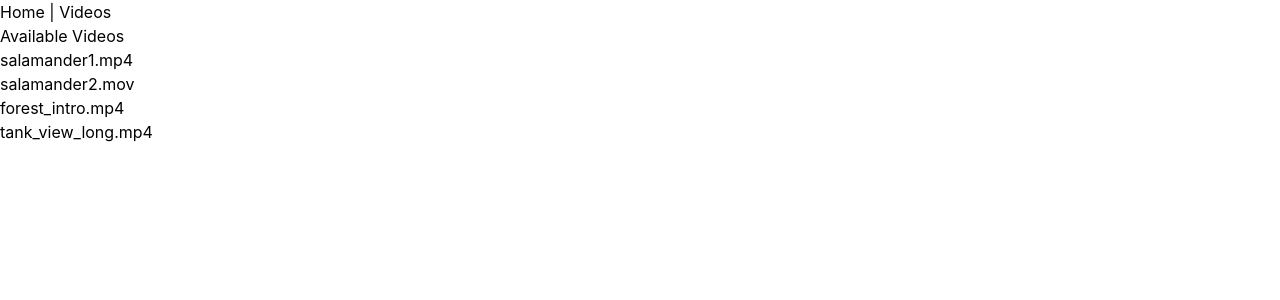
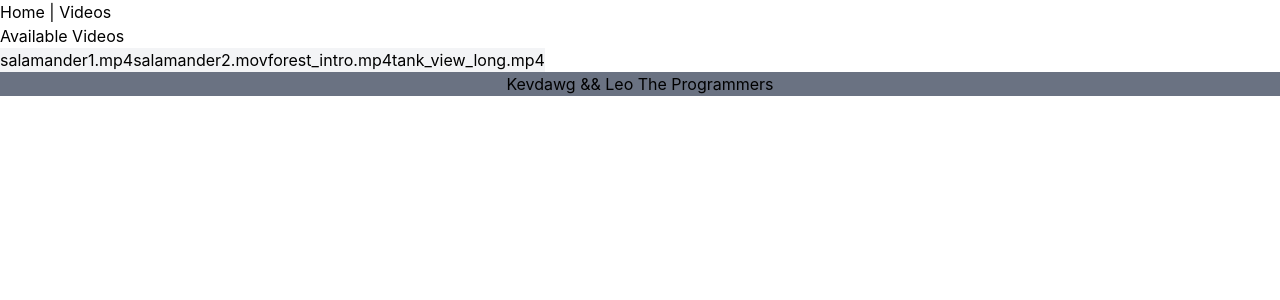
Before and after one commit to leoraggy/salamander-project, a React (Vite) app: page /videos in a window 1280 px wide. Shown: the top 300 px of the page. Built offline with nearby package versions, Linux system fonts and the light colour scheme.

Commit message:
Footer && Videos Page Tailwind

```diff
--- a/src/App.jsx
+++ b/src/App.jsx
@@ -3,6 +3,7 @@ import Home from "./pages/Home";
 import Videos from "./pages/Videos";
 import Preview from "./pages/Preview";
 import TopNavBar from "./components/TopNavBar";
+import Footer from "./components/Footer";
 
 export default function App() {
   return (
@@ -13,6 +14,7 @@ export default function App() {
         <Route path="/videos" element={<Videos />} />
         <Route path="/preview/:filename" element={<Preview />} />
       </Routes>
+      <Footer />
     </>
   );
 }
--- /dev/null
+++ b/src/components/Footer.jsx
@@ -0,0 +1,9 @@
+function Footer() {
+  return (
+    <footer className="bg-gray-500 text-center">
+      Kevdawg && Leo The Programmers
+    </footer>
+  );
+}
+
+export default Footer;
--- a/src/pages/Videos.jsx
+++ b/src/pages/Videos.jsx
@@ -34,9 +34,9 @@ export default function Videos() {
   return (
     <div>
       <h1>Available Videos</h1>
-      <ul>
+      <ul className="flex">
         {videos.map((filename) => (
-          <li key={filename}>
+          <li className="bg-gray-100" key={filename}>
             <Link to={`preview/${filename}`}>{filename}</Link>
           </li>
         ))}
```
